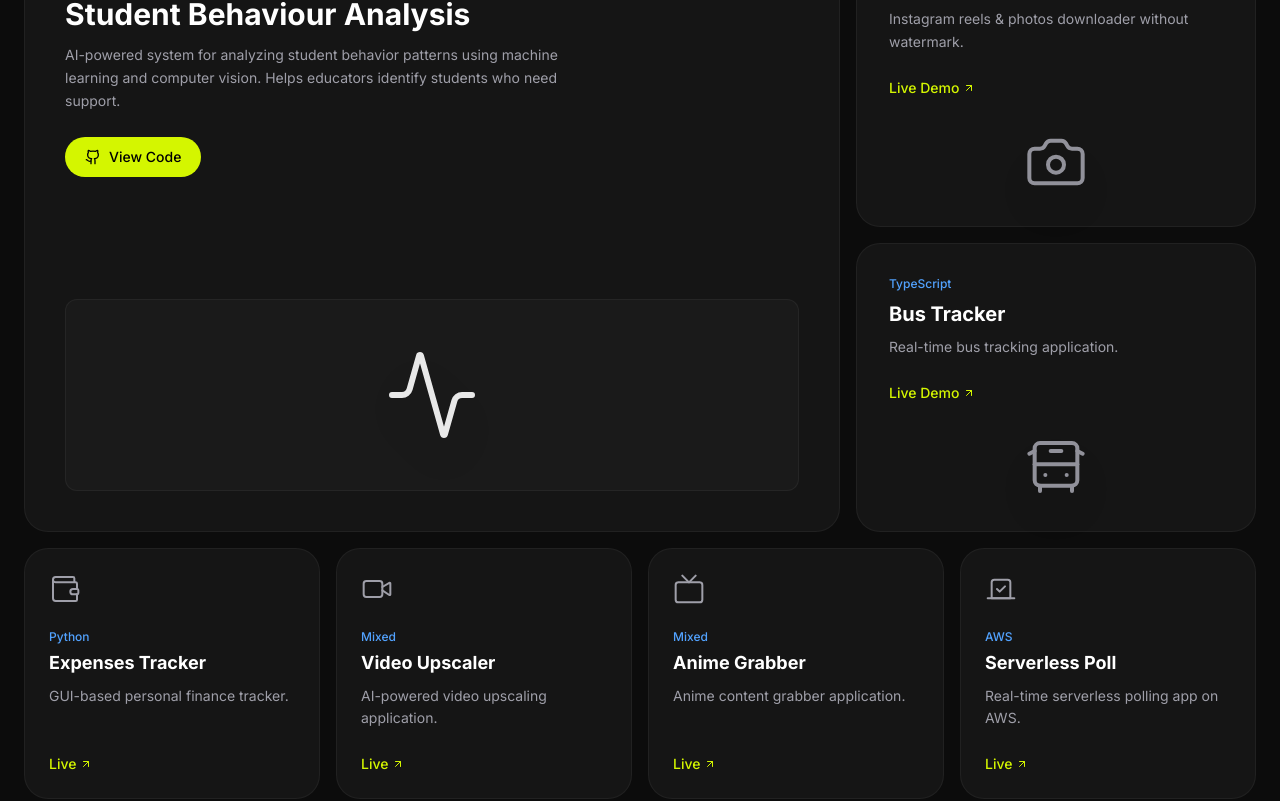
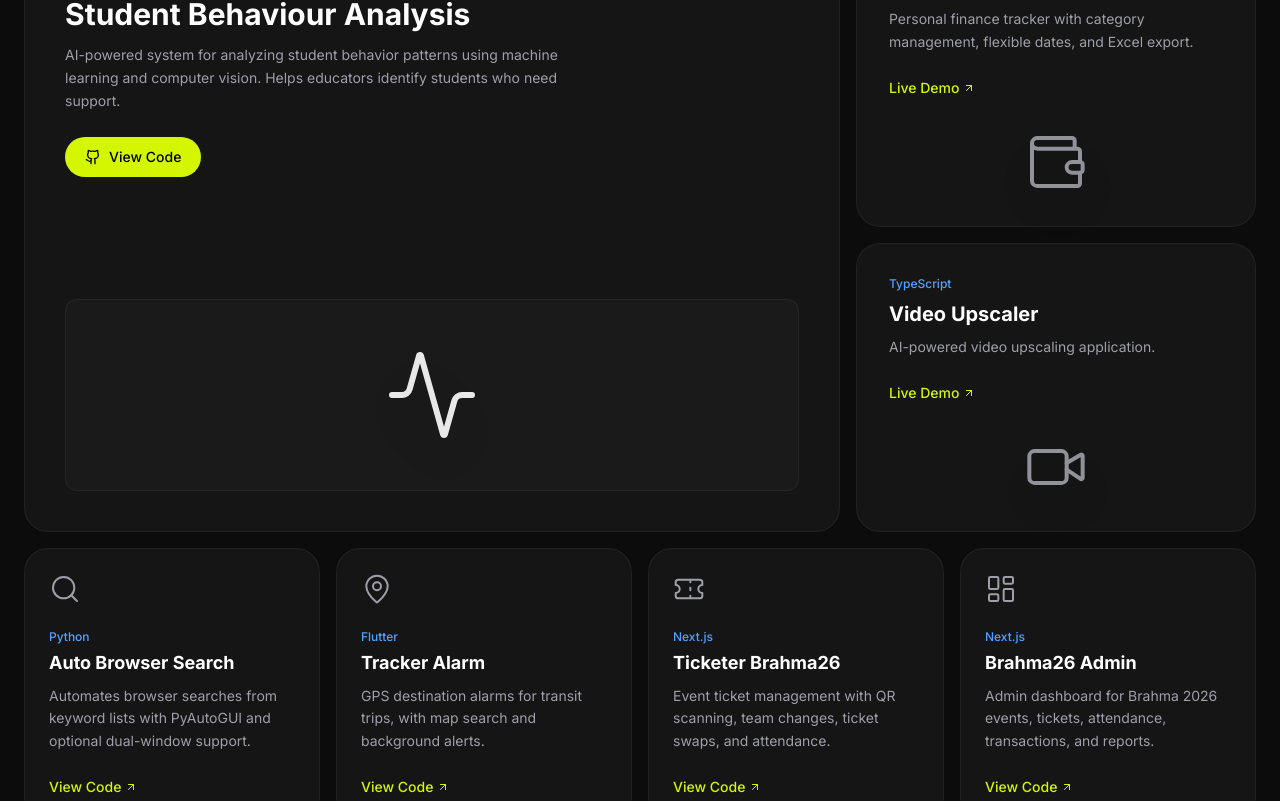
Before and after one commit to Alanbenny123/Portfolio, a React (Vite) app: page / in a window 1280 px wide. Shown: the part 1451-2252 px from the top of the page. Built offline with nearby package versions, Linux system fonts and the light colour scheme.

Commit message:
Update project descriptions and links in App component: Revise project titles, descriptions, and demo links for accuracy and clarity.

```diff
--- a/src/App.tsx
+++ b/src/App.tsx
@@ -10,12 +10,12 @@ import {
   ShieldCheck,
   BookOpen,
   Activity,
-  Camera,
-  BusFront,
   Wallet,
   Video,
-  Tv,
-  Vote,
+  Search,
+  MapPin,
+  Ticket,
+  LayoutDashboard,
   Menu,
   X,
 } from 'lucide-react';
@@ -319,88 +319,88 @@ export default function App() {
               </div>
             </div>
 
-            {/* Insta Grabber */}
+            {/* Expenses Tracker */}
             <div className="col-span-1 bg-[#151515] border border-white/5 hover:border-[#d4f600]/20 rounded-[1.5rem] p-8 flex flex-col group transition-colors">
-              <div className="text-blue-400 text-xs font-medium mb-2">TypeScript</div>
-              <h4 className="text-xl font-bold text-white mb-2 group-hover:text-[#d4f600] transition-colors">Insta Grabber</h4>
+              <div className="text-blue-400 text-xs font-medium mb-2">Python</div>
+              <h4 className="text-xl font-bold text-white mb-2 group-hover:text-[#d4f600] transition-colors">Expenses Tracker</h4>
               <p className="text-zinc-400 text-sm leading-relaxed mb-6 flex-1">
-                Instagram reels & photos downloader without watermark.
+                Personal finance tracker with category management, flexible dates, and Excel export.
               </p>
-              <a href="https://insta-grabber-black.vercel.app/" target="_blank" rel="noreferrer" className="text-[#d4f600] hover:text-[#bde000] text-sm font-medium flex items-center gap-1 w-fit mb-8 transition-colors">
+              <a href="https://trackmyrupees.streamlit.app/" target="_blank" rel="noreferrer" className="text-[#d4f600] hover:text-[#bde000] text-sm font-medium flex items-center gap-1 w-fit mb-8 transition-colors">
                 Live Demo <ArrowUpRight className="w-3 h-3" />
               </a>
               <div className="w-full flex justify-center mt-auto">
-                 <Camera className="w-16 h-16 drop-shadow-2xl stroke-zinc-400 group-hover:stroke-[#d4f600] opacity-90 transform group-hover:scale-110 transition-all duration-500" strokeWidth={1.5} />
+                 <Wallet className="w-16 h-16 drop-shadow-2xl stroke-zinc-400 group-hover:stroke-[#d4f600] opacity-90 transform group-hover:scale-110 transition-all duration-500" strokeWidth={1.5} />
               </div>
             </div>
 
-            {/* Bus Tracker */}
+            {/* Video Upscaler */}
             <div className="col-span-1 bg-[#151515] border border-white/5 hover:border-[#d4f600]/20 rounded-[1.5rem] p-8 flex flex-col group transition-colors">
               <div className="text-blue-400 text-xs font-medium mb-2">TypeScript</div>
-              <h4 className="text-xl font-bold text-white mb-2 group-hover:text-[#d4f600] transition-colors">Bus Tracker</h4>
+              <h4 className="text-xl font-bold text-white mb-2 group-hover:text-[#d4f600] transition-colors">Video Upscaler</h4>
               <p className="text-zinc-400 text-sm leading-relaxed mb-6 flex-1">
-                Real-time bus tracking application.
+                AI-powered video upscaling application.
               </p>
-              <a href="https://bustracker-pi.vercel.app/" target="_blank" rel="noreferrer" className="text-[#d4f600] hover:text-[#bde000] text-sm font-medium flex items-center gap-1 w-fit mb-8 transition-colors">
+              <a href="https://video-upscaler.vercel.app/" target="_blank" rel="noreferrer" className="text-[#d4f600] hover:text-[#bde000] text-sm font-medium flex items-center gap-1 w-fit mb-8 transition-colors">
                 Live Demo <ArrowUpRight className="w-3 h-3" />
               </a>
               <div className="w-full flex justify-center mt-auto">
-                 <BusFront className="w-16 h-16 drop-shadow-2xl stroke-zinc-400 group-hover:stroke-[#d4f600] opacity-90 transform group-hover:scale-110 transition-all duration-500" strokeWidth={1.5} />
+                 <Video className="w-16 h-16 drop-shadow-2xl stroke-zinc-400 group-hover:stroke-[#d4f600] opacity-90 transform group-hover:scale-110 transition-all duration-500" strokeWidth={1.5} />
               </div>
             </div>
           </div>
 
-          {/* Bottom 4 Cards */}
+          {/* More projects */}
           <div className="grid grid-cols-1 sm:grid-cols-2 lg:grid-cols-4 gap-4">
-            {/* Expenses Tracker */}
+            {/* Auto Browser Search */}
             <div className="bg-[#151515] border border-white/5 hover:border-[#d4f600]/20 rounded-[1.5rem] p-6 flex flex-col group transition-colors">
-              <Wallet className="w-8 h-8 mb-6 stroke-zinc-400 group-hover:stroke-[#d4f600] transform group-hover:scale-110 transition-all duration-500 origin-left" strokeWidth={1.5} />
+              <Search className="w-8 h-8 mb-6 stroke-zinc-400 group-hover:stroke-[#d4f600] transform group-hover:scale-110 transition-all duration-500 origin-left" strokeWidth={1.5} />
               <div className="text-blue-400 text-xs font-medium mb-1">Python</div>
-              <h4 className="text-lg font-bold text-white mb-2 group-hover:text-[#d4f600] transition-colors">Expenses Tracker</h4>
+              <h4 className="text-lg font-bold text-white mb-2 group-hover:text-[#d4f600] transition-colors">Auto Browser Search</h4>
               <p className="text-zinc-400 text-sm leading-relaxed mb-6 flex-1">
-                GUI-based personal finance tracker.
+                Automates browser searches from keyword lists with PyAutoGUI and optional dual-window support.
               </p>
-              <a href="https://trackmyrupees.streamlit.app/" target="_blank" rel="noreferrer" className="text-[#d4f600] hover:text-[#bde000] text-sm font-medium flex items-center gap-1 w-fit mt-auto transition-colors">
-                Live <ArrowUpRight className="w-3 h-3" />
+              <a href="https://github.com/Alanbenny123/auto-browser-search" target="_blank" rel="noreferrer" className="text-[#d4f600] hover:text-[#bde000] text-sm font-medium flex items-center gap-1 w-fit mt-auto transition-colors">
+                View Code <ArrowUpRight className="w-3 h-3" />
               </a>
             </div>
 
-            {/* Video Upscaler */}
+            {/* Tracker Alarm */}
             <div className="bg-[#151515] border border-white/5 hover:border-[#d4f600]/20 rounded-[1.5rem] p-6 flex flex-col group transition-colors">
-              <Video className="w-8 h-8 mb-6 stroke-zinc-400 group-hover:stroke-[#d4f600] transform group-hover:scale-110 transition-all duration-500 origin-left" strokeWidth={1.5} />
-              <div className="text-blue-400 text-xs font-medium mb-1">Mixed</div>
-              <h4 className="text-lg font-bold text-white mb-2 group-hover:text-[#d4f600] transition-colors">Video Upscaler</h4>
+              <MapPin className="w-8 h-8 mb-6 stroke-zinc-400 group-hover:stroke-[#d4f600] transform group-hover:scale-110 transition-all duration-500 origin-left" strokeWidth={1.5} />
+              <div className="text-blue-400 text-xs font-medium mb-1">Flutter</div>
+              <h4 className="text-lg font-bold text-white mb-2 group-hover:text-[#d4f600] transition-colors">Tracker Alarm</h4>
               <p className="text-zinc-400 text-sm leading-relaxed mb-6 flex-1">
-                AI-powered video upscaling application.
+                GPS destination alarms for transit trips, with map search and background alerts.
               </p>
-              <a href="https://video-upscaler.vercel.app/" target="_blank" rel="noreferrer" className="text-[#d4f600] hover:text-[#bde000] text-sm font-medium flex items-center gap-1 w-fit mt-auto transition-colors">
-                Live <ArrowUpRight className="w-3 h-3" />
+              <a href="https://github.com/Alanbenny123/Tracker_alarm" target="_blank" rel="noreferrer" className="text-[#d4f600] hover:text-[#bde000] text-sm font-medium flex items-center gap-1 w-fit mt-auto transition-colors">
+                View Code <ArrowUpRight className="w-3 h-3" />
               </a>
             </div>
 
-            {/* Anime Grabber */}
+            {/* Ticketer Brahma26 */}
             <div className="bg-[#151515] border border-white/5 hover:border-[#d4f600]/20 rounded-[1.5rem] p-6 flex flex-col group transition-colors">
-              <Tv className="w-8 h-8 mb-6 stroke-zinc-400 group-hover:stroke-[#d4f600] transform group-hover:scale-110 transition-all duration-500 origin-left" strokeWidth={1.5} />
-              <div className="text-blue-400 text-xs font-medium mb-1">Mixed</div>
-              <h4 className="text-lg font-bold text-white mb-2 group-hover:text-[#d4f600] transition-colors">Anime Grabber</h4>
+              <Ticket className="w-8 h-8 mb-6 stroke-zinc-400 group-hover:stroke-[#d4f600] transform group-hover:scale-110 transition-all duration-500 origin-left" strokeWidth={1.5} />
+              <div className="text-blue-400 text-xs font-medium mb-1">Next.js</div>
+              <h4 className="text-lg font-bold text-white mb-2 group-hover:text-[#d4f600] transition-colors">Ticketer Brahma26</h4>
               <p className="text-zinc-400 text-sm leading-relaxed mb-6 flex-1">
-                Anime content grabber application.
+                Event ticket management with QR scanning, team changes, ticket swaps, and attendance.
               </p>
-              <a href="https://anime-grabber.vercel.app/" target="_blank" rel="noreferrer" className="text-[#d4f600] hover:text-[#bde000] text-sm font-medium flex items-center gap-1 w-fit mt-auto transition-colors">
-                Live <ArrowUpRight className="w-3 h-3" />
+              <a href="https://github.com/Alanbenny123/ticketer_brahma26" target="_blank" rel="noreferrer" className="text-[#d4f600] hover:text-[#bde000] text-sm font-medium flex items-center gap-1 w-fit mt-auto transition-colors">
+                View Code <ArrowUpRight className="w-3 h-3" />
               </a>
             </div>
 
-            {/* Serverless Poll */}
+            {/* Brahma26 Admin */}
             <div className="bg-[#151515] border border-white/5 hover:border-[#d4f600]/20 rounded-[1.5rem] p-6 flex flex-col group transition-colors">
-              <Vote className="w-8 h-8 mb-6 stroke-zinc-400 group-hover:stroke-[#d4f600] transform group-hover:scale-110 transition-all duration-500 origin-left" strokeWidth={1.5} />
-              <div className="text-blue-400 text-xs font-medium mb-1">AWS</div>
-              <h4 className="text-lg font-bold text-white mb-2 group-hover:text-[#d4f600] transition-colors">Serverless Poll</h4>
+              <LayoutDashboard className="w-8 h-8 mb-6 stroke-zinc-400 group-hover:stroke-[#d4f600] transform group-hover:scale-110 transition-all duration-500 origin-left" strokeWidth={1.5} />
+              <div className="text-blue-400 text-xs font-medium mb-1">Next.js</div>
+              <h4 className="text-lg font-bold text-white mb-2 group-hover:text-[#d4f600] transition-colors">Brahma26 Admin</h4>
               <p className="text-zinc-400 text-sm leading-relaxed mb-6 flex-1">
-                Real-time serverless polling app on AWS.
+                Admin dashboard for Brahma 2026 events, tickets, attendance, transactions, and reports.
               </p>
-              <a href="http://polling-app-frontend-905418437059.s3-website-us-east-1.amazonaws.com/" target="_blank" rel="noreferrer" className="text-[#d4f600] hover:text-[#bde000] text-sm font-medium flex items-center gap-1 w-fit mt-auto transition-colors">
-                Live <ArrowUpRight className="w-3 h-3" />
+              <a href="https://github.com/Alanbenny123/brahma26_admin" target="_blank" rel="noreferrer" className="text-[#d4f600] hover:text-[#bde000] text-sm font-medium flex items-center gap-1 w-fit mt-auto transition-colors">
+                View Code <ArrowUpRight className="w-3 h-3" />
               </a>
             </div>
           </div>
```
